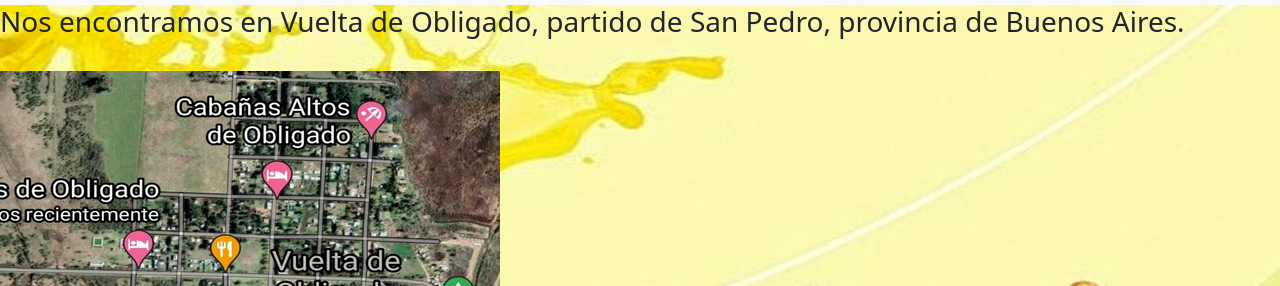
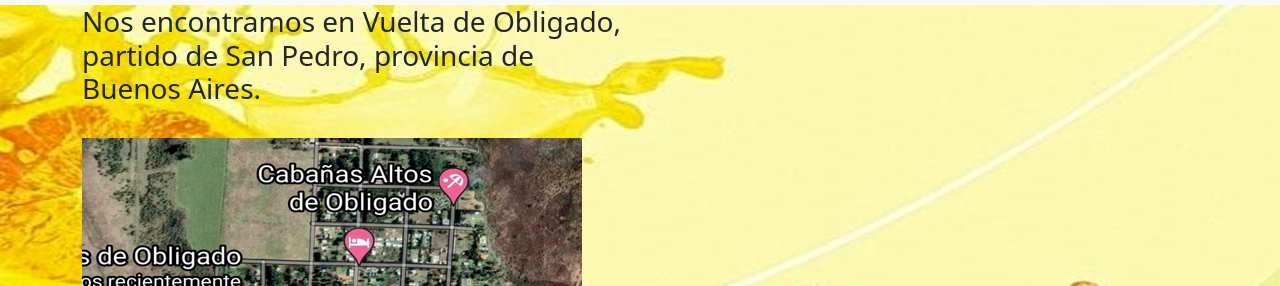
Before and after one commit to Braiancuner/Pagina-con-bootstrap, a plain HTML site: page pages/Ubicacion.html in a window 1280 px wide. Shown: the part 107-393 px from the top of the page. Drawn offline with Linux system fonts and the light colour scheme; a web font is replaced by a local one.

Commit message:
agregue bootstrap a ubicacion y referencias

```diff
--- a/pages/Ubicacion.html
+++ b/pages/Ubicacion.html
@@ -13,13 +13,18 @@
 </head>
 
 <body background="../images/fondo de carta 2.png">
-    <header class="header"><h1>UBICACIÓN</h1> </header>
+    <header class="header">
+        <h1>UBICACIÓN</h1>
+    </header>
     <nav>
         <nav class="navbar navbar-expand-lg navbar-light bg-light">
             <div class="container-fluid">
                 <a class="navbar-brand" href="#">DIS-FRUTA</a>
-              <img src="../images/favicon-32x32.png" alt="" width="30" height="24" class="d-inline-block align-text-top">
-              <button class="navbar-toggler" type="button" data-bs-toggle="collapse" data-bs-target="#navbarSupportedContent" aria-controls="navbarSupportedContent" aria-expanded="false" aria-label="Toggle navigation">
+                <img src="../images/favicon-32x32.png" alt="" width="30" height="24"
+                    class="d-inline-block align-text-top">
+                <button class="navbar-toggler" type="button" data-bs-toggle="collapse"
+                    data-bs-target="#navbarSupportedContent" aria-controls="navbarSupportedContent"
+                    aria-expanded="false" aria-label="Toggle navigation">
                     <span class="navbar-toggler-icon"></span>
                 </button>
                 <div class="collapse navbar-collapse" id="navbarSupportedContent">
@@ -47,13 +52,17 @@
             </div>
         </nav>
     </nav>
-        <main>
-            <h3 class="ubicacion">Nos encontramos en Vuelta de Obligado, partido de San Pedro, provincia de Buenos Aires. </h3>
+    <main class="container">
+        <div class="col-md-3"></div>
+        <div class="col-md-6 col-lg-6 col-sm-6">
+            <h3 class="ubicacion">Nos encontramos en Vuelta de Obligado, partido de San Pedro, provincia de Buenos
+                Aires. </h3>
             <br>
             <a target="_black"
                 href="https://www.google.com.ar/maps/place/Dis-fruta/@-33.5948762,-59.8118085,17.25z/data=!4m5!3m4!1s0x95ba1d695ef1aabd:0x8d529a546e12088b!8m2!3d-33.5962056!4d-59.8107927"><img
                     class="ubicacion__maps" src="../images/Ubicación1.png" alt="Ubicación">
             </a>
+        </div>
 
     </main>
     <br>
```
Also changed, not shown: pages/Referencias.html (+2 -1 lines). Lines whose indentation alone changed are shown as unchanged.
